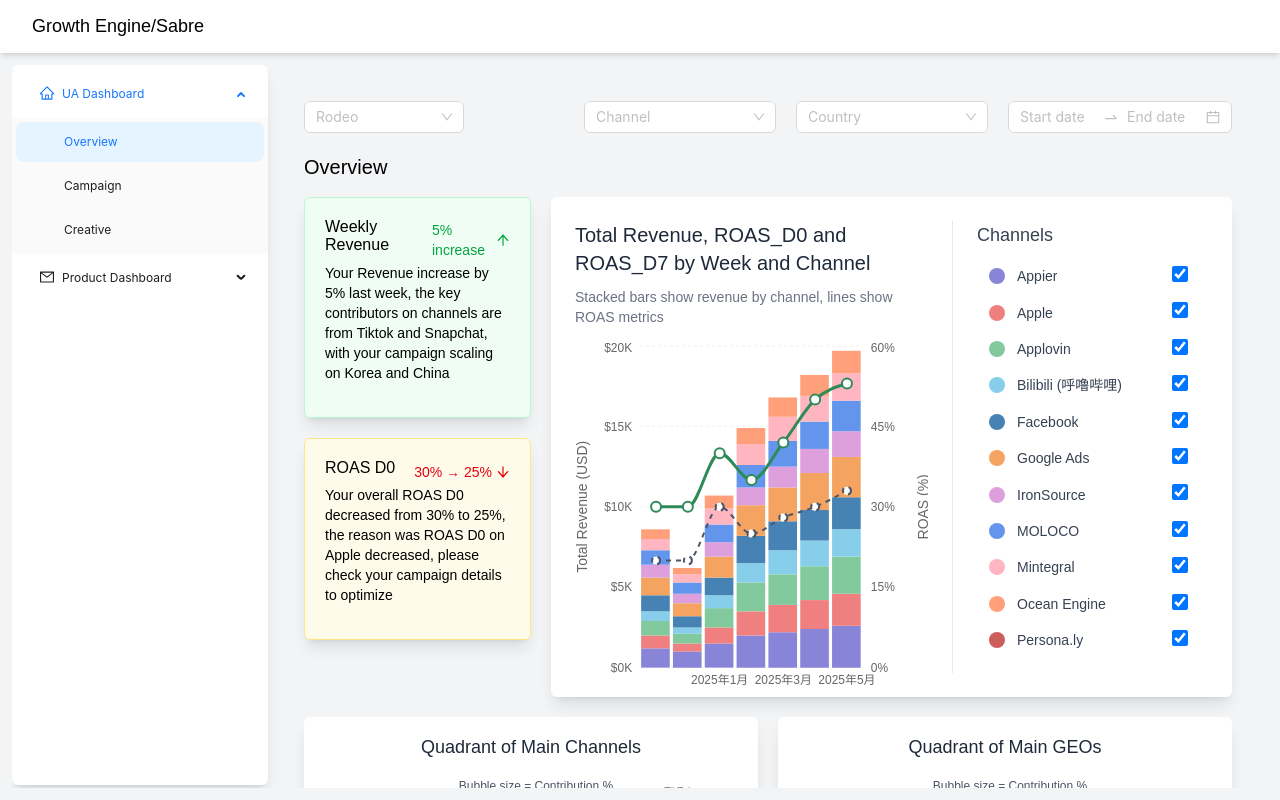
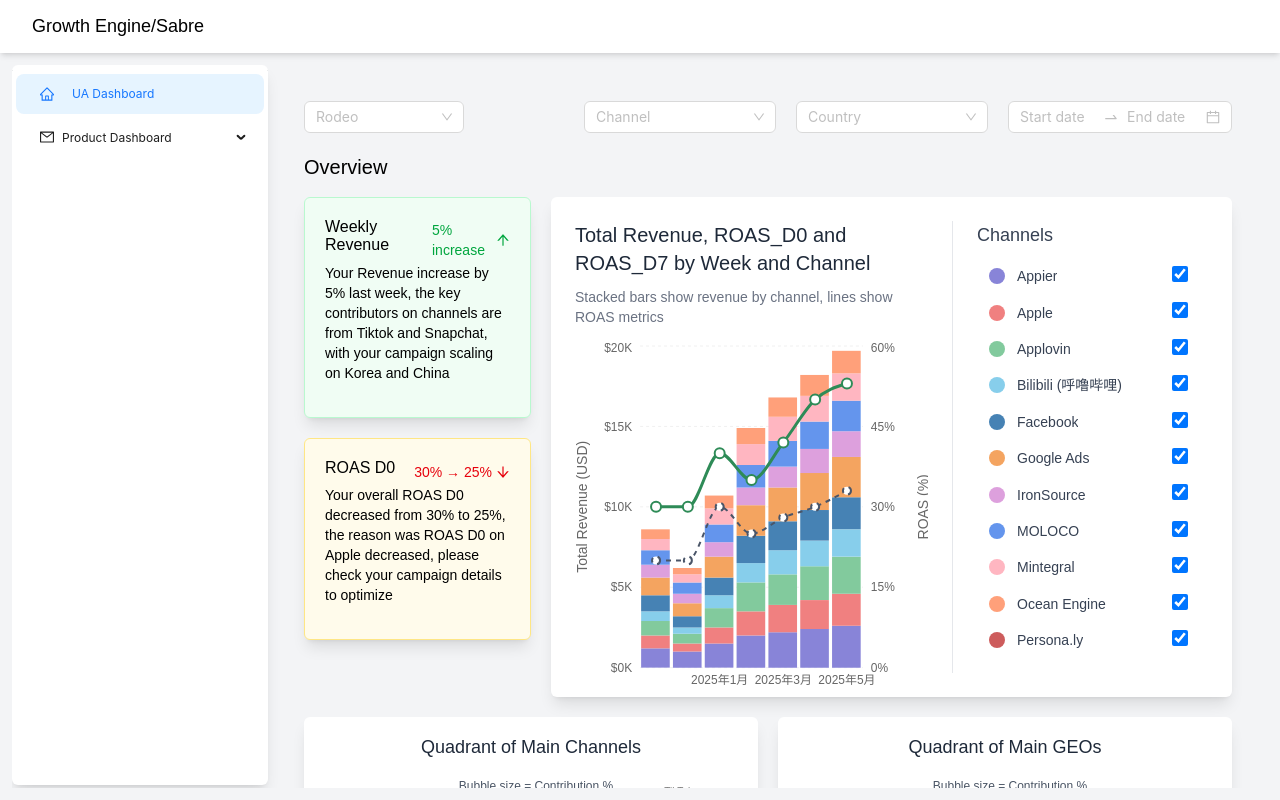
Before and after one commit to imtiaz993/growth-engine, a React (Vite) app: page /ua/overview in a window 1280 px wide. Built offline with nearby package versions, Linux system fonts and the light colour scheme.

Commit message:
imtiaz updated code

```diff
--- a/src/App.tsx
+++ b/src/App.tsx
@@ -1,9 +1,7 @@
 import { Routes, Route, Navigate } from "react-router-dom";
 import Dashboard from "./page/index";
 import "./App.css";
-import Overview from "./page/ua/Overview";
-import Campaign from "./page/ua/Campaign";
-import Creative from "./page/ua/Creative";
+import Overview from "./page/ua/overview";
 import Install from "./page/product/Install";
 import Cohort from "./page/product/Cohort";
 import Player from "./page/product/Player";
@@ -15,8 +13,6 @@ function App() {
         <Route path="/" element={<Dashboard />}>
           <Route index element={<Navigate to="/ua/overview" replace />} />
           <Route path="ua/overview" element={<Overview />} />
-          <Route path="ua/campaign" element={<Campaign />} />
-          <Route path="ua/creative" element={<Creative />} />
           <Route path="product/install" element={<Install />} />
           <Route path="product/cohort" element={<Cohort />} />
           <Route path="product/player" element={<Player />} />
--- a/src/layout/Sidebar.tsx
+++ b/src/layout/Sidebar.tsx
@@ -1,7 +1,6 @@
 import { HomeOutlined, MailOutlined } from "@ant-design/icons";
 import { Menu } from "antd";
 import Sider from "antd/es/layout/Sider";
-import SubMenu from "antd/es/menu/SubMenu";
 import { NavLink, useLocation } from "react-router-dom";
 
 const routes = [
@@ -9,12 +8,7 @@ const routes = [
     key: "sub1",
     title: "UA Dashboard",
     icon: <HomeOutlined className="mr-2" />,
-    paths: ["/ua/overview", "/ua/campaign", "/ua/creative"],
-    items: [
-      { key: "1", path: "/ua/overview", label: "Overview" },
-      { key: "2", path: "/ua/campaign", label: "Campaign" },
-      { key: "3", path: "/ua/creative", label: "Creative" },
-    ],
+    path: "/ua/overview",
   },
   {
     key: "sub2",
@@ -31,31 +25,37 @@ const routes = [
 
 const Sidebar = () => {
   const { pathname } = useLocation();
-  const getDefaultOpenKeys = () => {
-    const openKeys = routes
-      .filter((route) => route.paths.includes(pathname))
-      .map((route) => route.key);
-    return openKeys.length > 0 ? openKeys : ["sub1"];
+
+  const getDefaultOpenKeys = (): string[] => {
+    const match = routes.find((route) => route.paths?.includes(pathname));
+    return match ? [match.key] : [];
   };
-  const getDefaultSelectedKeys = () => {
+
+  const getDefaultSelectedKeys = (): string[] => {
     for (const route of routes) {
-      const selectedItem = route.items.find((item) => item.path === pathname);
-      if (selectedItem) return [selectedItem.key];
+      if (route.items) {
+        const found = route.items.find((item) => item.path === pathname);
+        if (found) return [found.key];
+      } else if (route.path === pathname) {
+        return [route.key];
       }
-    return ["1"];
+    }
+    return [];
   };
+
   return (
     <div className="bg-white rounded-md shadow-lg overflow-hidden py-[5px] h-[calc(100vh-80px)]">
-      <Sider width={256} className="">
+      <Sider width={256}>
         <Menu
           mode="inline"
           className="!text-xs"
           defaultOpenKeys={getDefaultOpenKeys()}
+          defaultSelectedKeys={getDefaultSelectedKeys()}
           style={{ height: "100%", borderRight: 0 }}
-          defaultSelectedKeys={getDefaultSelectedKeys()}
         >
-          {routes.map((route) => (
-            <SubMenu
+          {routes.map((route) =>
+            route.items ? (
+              <Menu.SubMenu
                 key={route.key}
                 title={
                   <span>
@@ -69,8 +69,13 @@ const Sidebar = () => {
                     <NavLink to={item.path}>{item.label}</NavLink>
                   </Menu.Item>
                 ))}
-            </SubMenu>
-          ))}
+              </Menu.SubMenu>
+            ) : (
+              <Menu.Item key={route.key} icon={route.icon}>
+                <NavLink to={route.path}>{route.title}</NavLink>
+              </Menu.Item>
+            )
+          )}
         </Menu>
       </Sider>
     </div>
--- a/src/page/ua/Campaign.tsx
+++ b/src/page/ua/overview/components/Campaign.tsx
@@ -166,7 +166,7 @@ const Campaign = () => {
 
   return (
     <>
-      <p className="font-semibold text-xl">Top Campaigns</p>
+      <p className="font-semibold text-xl pt-5">Top Campaigns</p>
 
       <div className="flex gap-5">
         <div className="w-2/3">
--- a/src/page/ua/Creative.tsx
+++ b/src/page/ua/overview/components/Creative.tsx
@@ -231,7 +231,7 @@ const Creative = () => {
 
   return (
     <>
-      <p className="font-semibold text-xl">Top Creatives</p>
+      <p className="font-semibold text-xl pt-10">Top Creatives</p>
       <div className="flex gap-5">
         <div className="w-2/3">
           <div className="bg-white p-3 rounded-md shadow-xl">
--- a/src/page/ua/Overview.tsx
+++ b/src/page/ua/overview/components/Overview.tsx
@@ -3,20 +3,20 @@ import {
   ArrowUpOutlined,
   ExclamationCircleOutlined,
 } from "@ant-design/icons";
-import Filters from "./components/Filters";
-import WeeklyROASChart from "./components/WeeklyROASChart";
-import QuadrantBubbleCharts from "./components/GradientChart";
+import Filters from "./Filters";
+import WeeklyROASChart from "./WeeklyROASChart";
+import QuadrantBubbleCharts from "./GradientChart";
 
 const Overview = () => {
   return (
-    <div className="p-4">
+    <div>
       <Filters />
       <h1 className="font-semibold text-xl pt-5">Overview</h1>
 
       <div className="flex gap-5 mt-4">
         <div className="w-1/4 space-y-5">
           <div className="p-5 rounded-md shadow-lg border border-green-200 bg-green-50">
-            <div className="flex justify-between gap-2">
+            <div className="flex justify-between items-center gap-2">
               <h3 className="font-medium">Weekly Revenue</h3>
               <div className="flex items-center gap-1 text-sm text-green-600">
                 <span>5% increase</span>
--- /dev/null
+++ b/src/page/ua/overview/index.tsx
@@ -0,0 +1,15 @@
+import Overview from "./components/Overview";
+import Campaign from "./components/Campaign";
+import Creative from "./components/Creative";
+
+const Page = () => {
+  return (
+    <div className="p-4">
+      <Overview />
+      <Campaign />
+      <Creative />
+    </div>
+  );
+};
+
+export default Page;
```
Also changed, not shown: src/page/ua/overview/components/Filters.tsx (line endings or trailing spaces), src/page/ua/overview/components/GradientChart.tsx (line endings or trailing spaces), src/page/ua/overview/components/WeeklyROASChart.tsx (line endings or trailing spaces). Lines whose indentation alone changed are shown as unchanged.
